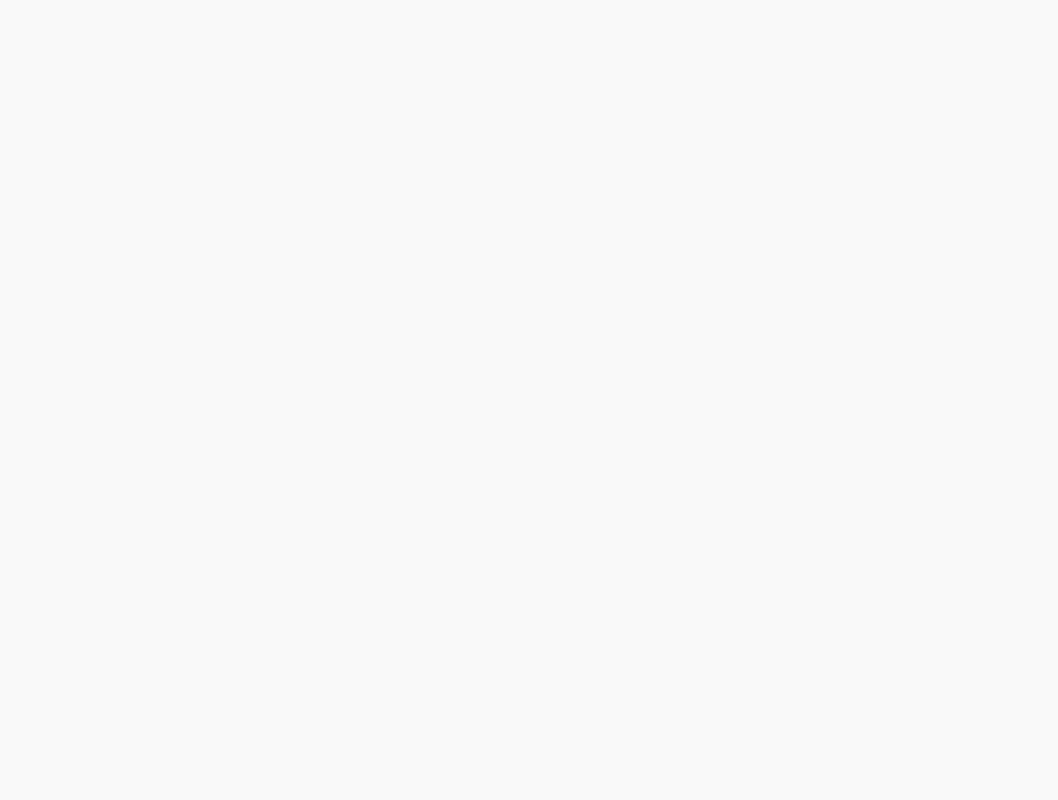
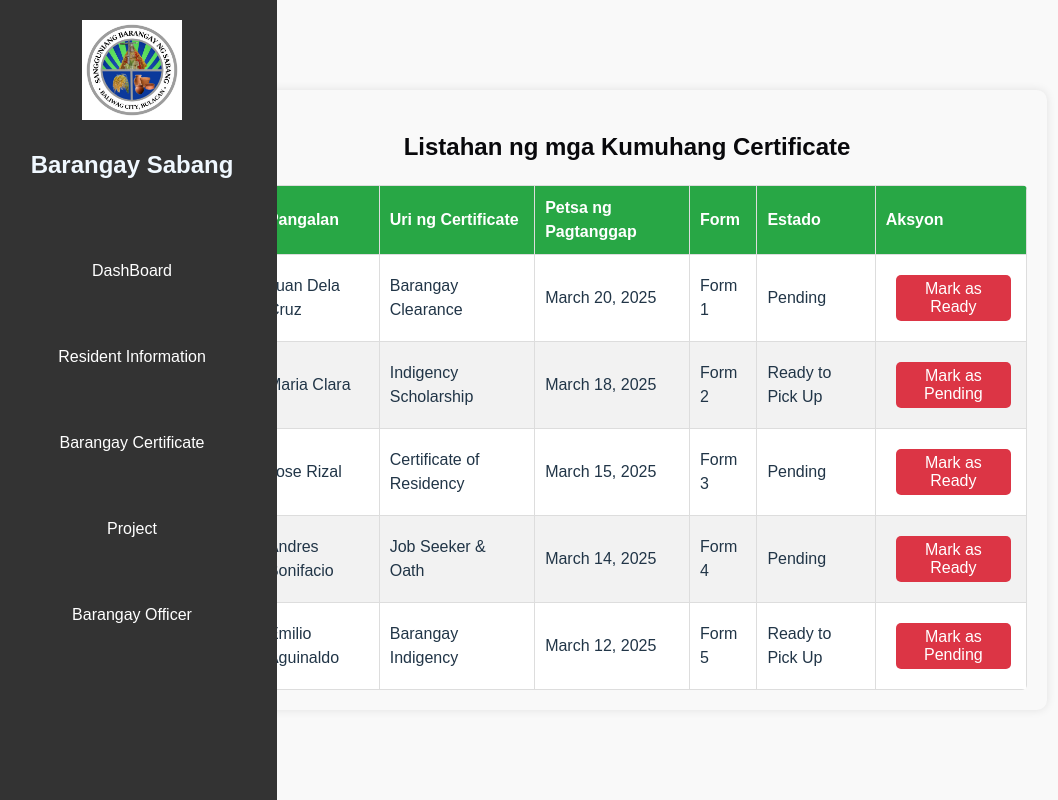
Before and after one commit to Clarenceee00/barangay_management, a React (Vite) app in the folder sabang_management/frontend/: page /barangaycert in a window 1280 px wide. Before the commit this address had no page. Shown: the whole page, without its empty margins (13-1071 px from the left). Built offline with nearby package versions, Linux system fonts and the light colour scheme.

Commit message:
Project and Barangay cert

```diff
--- a/sabang_management/frontend/src/Admin/AdminStyle/Project.css
+++ b/sabang_management/frontend/src/Admin/AdminStyle/Project.css
@@ -3,6 +3,7 @@
     background-color: #f4f4f4;
     border-radius: 8px;
     box-shadow: 0 2px 10px rgba(0, 0, 0, 0.1);
+    width: 600px;
   }
 
   h1 {
--- /dev/null
+++ b/sabang_management/frontend/src/Admin/BarangayCertificateForm/BarangayCert.jsx
@@ -0,0 +1,107 @@
+import React, { useState } from 'react';
+import Sidebar from '../COM/Sidevar/Sidebar';
+
+const BarangayCert = () => {
+    const [certificates, setCertificates] = useState([
+      { id: 1, name: "Juan Dela Cruz", certificate: "Barangay Clearance", date: "March 20, 2025", status: "Pending", form: "Form 1" },
+      { id: 2, name: "Maria Clara", certificate: "Indigency Scholarship", date: "March 18, 2025", status: "Ready to Pick Up", form: "Form 2" },
+      { id: 3, name: "Jose Rizal", certificate: "Certificate of Residency", date: "March 15, 2025", status: "Pending", form: "Form 3" },
+      { id: 4, name: "Andres Bonifacio", certificate: "Job Seeker & Oath", date: "March 14, 2025", status: "Pending", form: "Form 4" },
+      { id: 5, name: "Emilio Aguinaldo", certificate: "Barangay Indigency", date: "March 12, 2025", status: "Ready to Pick Up", form: "Form 5" }
+    ]);
+
+    const toggleStatus = (id) => {
+      setCertificates(certificates.map(cert =>
+        cert.id === id ? { ...cert, status: cert.status === "Pending" ? "Ready to Pick Up" : "Pending" } : cert
+      ));
+    };
+
+    return (
+      <>
+      <Sidebar />
+      <div className="container">
+        <h2>Listahan ng mga Kumuhang Certificate</h2>
+        <table>
+          <thead>
+            <tr>
+              <th>#</th>
+              <th>Pangalan</th>
+              <th>Uri ng Certificate</th>
+              <th>Petsa ng Pagtanggap</th>
+              <th>Form</th>
+              <th>Estado</th>
+              <th>Aksyon</th>
+            </tr>
+          </thead>
+          <tbody>
+            {certificates.map((cert, index) => (
+              <tr key={cert.id}>
+                <td>{index + 1}</td>
+                <td>{cert.name}</td>
+                <td>{cert.certificate}</td>
+                <td>{cert.date}</td>
+                <td>{cert.form}</td>
+                <td>{cert.status}</td>
+                <td>
+                  <button onClick={() => toggleStatus(cert.id)} className={cert.status === "Pending" ? "pending" : "ready"}>
+                    {cert.status === "Pending" ? "Mark as Ready" : "Mark as Pending"}
+                  </button>
+                </td>
+              </tr>
+            ))}
+          </tbody>
+        </table>
+
+        <style>
+          {`
+            .container {
+              max-width: 800px;
+              margin: auto;
+              padding: 20px;
+              background: #f9f9f9;
+              border-radius: 10px;
+              box-shadow: 0 0 10px rgba(0, 0, 0, 0.1);
+              text-align: center;
+            }
+            table {
+              width: 100%;
+              border-collapse: collapse;
+              margin-top: 20px;
+            }
+            th, td {
+              border: 1px solid #ddd;
+              padding: 10px;
+              text-align: left;
+            }
+            th {
+              background: #28a745;
+              color: white;
+            }
+            tr:nth-child(even) {
+              background: #f2f2f2;
+            }
+            button {
+              padding: 5px 10px;
+              border: none;
+              border-radius: 5px;
+              cursor: pointer;
+              color: white;
+            }
+            .pending {
+              background: red;
+            }
+            .ready {
+              background: green;
+            }
+          `}
+        </style>
+      </div>
+      </>
+    );
+  };
+
+
+
+
+
+export default BarangayCert;
--- a/sabang_management/frontend/src/Admin/Barangayofficials/OfficialsTable.jsx
+++ b/sabang_management/frontend/src/Admin/Barangayofficials/OfficialsTable.jsx
@@ -69,5 +69,4 @@ const OfficialsTable = () => {
     </>
   );
 };
-
 export default OfficialsTable;
--- a/sabang_management/frontend/src/Admin/COM/Sidevar/Sidebar.jsx
+++ b/sabang_management/frontend/src/Admin/COM/Sidevar/Sidebar.jsx
@@ -1,6 +1,7 @@
 import React from "react";
 import { Link } from "react-router-dom";
 import "./Sidebar.css";
+
 
 const Sidebar = () => {
   return (
@@ -11,7 +12,7 @@ const Sidebar = () => {
       <ul>
          <li><Link to="">DashBoard</Link></li>
         <li><Link to="">Resident Information</Link></li>
-        <li><Link to="">Barangay Certificate</Link></li>
+        <li><Link to="/barangaycert">Barangay Certificate</Link></li>
         <li><Link to="/project">Project</Link></li>
         <li><Link to="/official">Barangay Officer</Link></li>
 
--- a/sabang_management/frontend/src/Admin/Modules/Project.jsx
+++ /dev/null
@@ -1,39 +0,0 @@
-import React from 'react'
-import Sidebar from '../COM/Sidevar/Sidebar';
-import ProjectUpload from './ProjectUpload/ProjectUpload';
-import '../AdminStyle/Project.css'
-
-
-
-export const Project = () => {
-
-  const projects = [
-    { name: 'Water Supply Improvement', status: 'Ongoing' },
-    { name: 'Community Health Program', status: 'Completed' },
-    { name: 'Road Repair', status: 'Upcoming' },
-  ];
-
-  return (
-    <>
-    <Sidebar/>
-    <div className="dashboard">
-      <h1>Barangay Management Project</h1>
-      <ProjectUpload />
-      <div className="projects">
-
-        <h2>Projects</h2>
-        <ul>
-          {projects.map((project, index) => (
-            <li key={index}>
-              {project.name} - <strong>{project.status}</strong>
-            </li>
-          ))}
-        </ul>
-      </div>
-    </div>
-
-
-    </>
-  )
-}
-export default Project;
--- a/sabang_management/frontend/src/Admin/Modules/ProjectUpload/ProjectUpload.jsx
+++ b/sabang_management/frontend/src/Admin/Modules/ProjectUpload/ProjectUpload.jsx
@@ -1,19 +1,47 @@
 import React, { useState } from 'react';
+import '../../AdminStyle/Project.css'
+import Sidebar from '../../COM/Sidevar/Sidebar';
 
 const ProjectUpload = () => {
   const [projectName, setProjectName] = useState('');
   const [projectStatus, setProjectStatus] = useState('Ongoing');
+  const [projectImage, setProjectImage] = useState(null); // State to hold the uploaded image
+  const [projects, setProjects] = useState([]); // State to hold the list of projects
+
+  const handleImageChange = (e) => {
+    const file = e.target.files[0];
+    if (file) {
+      const reader = new FileReader();
+      reader.onloadend = () => {
+        setProjectImage(reader.result); // Set the image as a base64 string
+      };
+      reader.readAsDataURL(file);
+    }
+  };
 
   const handleSubmit = (e) => {
     e.preventDefault();
-    // Dito mo ilalagay ang logic para sa pag-upload ng proyekto
-    console.log('Project Uploaded:', { projectName, projectStatus });
+
+    // Create a new project object
+    const newProject = {
+      name: projectName,
+      status: projectStatus,
+      image: projectImage, // Include the image in the project object
+    };
+
+    // Add the new project to the projects array
+    setProjects([...projects, newProject]);
+
     // Reset form
     setProjectName('');
     setProjectStatus('Ongoing');
+    setProjectImage(null); // Reset the image
   };
 
   return (
+<>
+    <Sidebar />
+    <div className='dashboard'>
       <form onSubmit={handleSubmit}>
         <h2>Upload Project</h2>
         <input
@@ -31,9 +59,30 @@ const ProjectUpload = () => {
           <option value="Completed">Completed</option>
           <option value="Upcoming">Upcoming</option>
         </select>
-      <input type="file" name="file"></input>
+        <input
+          type="file"
+          name="file"
+          accept="image/*"
+          onChange={handleImageChange}
+        />
         <button type="submit">Upload</button>
       </form>
+
+      <h2>Uploaded Projects</h2>
+      <ul>
+        {projects.length === 0 ? (
+          <li>Walang na-upload na proyekto.</li>
+        ) : (
+          projects.map((project, index) => (
+            <li key={index}>
+              <h3>{project.name} - {project.status}</h3>
+              {project.image && <img src={project.image} alt={project.name} style={{ width: '100px', height: '100px', objectFit: 'cover' }} />}
+            </li>
+          ))
+        )}
+      </ul>
+    </div>
+    </>
   );
 };
 
--- a/sabang_management/frontend/src/App.jsx
+++ b/sabang_management/frontend/src/App.jsx
@@ -9,11 +9,11 @@ import ScholarshipForm from "./components/pages/doc/ScholarshipForm";
 import BarangayClearance from "./components/pages/doc/BarangayClearance";
 import ResidencyForm from "./components/pages/doc/ResidencyForm";
 import Sidebar from "./Admin/COM/Sidevar/Sidebar.jsx";
-import Project from "./Admin/Modules/Project.jsx";
+import ProjectUpload from "./Admin/Modules/ProjectUpload/ProjectUpload.jsx";
 import OfficialsTable from "./Admin/Barangayofficials/OfficialsTable.jsx";
 import IndigencyForm from "./components/pages/doc/IndigencyForm.jsx";
 import OffSignUpForm from "./Admin/Barangayofficials/OfficialForm.jsx";
-
+import BarangayCert from "./Admin/BarangayCertificateForm/BarangayCert.jsx"
 
 
 
@@ -33,9 +33,10 @@ function App() {
         <Route path="/residency-form" element={<ResidencyForm />} />
         <Route path="/contact-us" element={<ContactUs />} />
         <Route path="/Sidebar" element={<Sidebar />} />
-        <Route path="/project" element={<Project />} />
+        <Route path="/project" element={<ProjectUpload />} />
        <Route path="/Official" element={<OfficialsTable/>} />
        <Route path="/offForm" element={< OffSignUpForm/>} />
+       <Route path="/barangaycert" element={< BarangayCert/>} />
 
 
 
--- a/sabang_management/frontend/src/components/pages/doc/BarangayClearance.jsx
+++ b/sabang_management/frontend/src/components/pages/doc/BarangayClearance.jsx
@@ -4,6 +4,7 @@ import "./Style/Design.css"
 function BarangayClearance({ onClick = "Submit" }) {
     return (
       <div className="form-container">
+        <img src="../../../assets/Icon.jpg" />
         <h2>Barangay Clearance</h2>
         <label>Name: <input type="text" /></label>
         <label>Birthday: <input type="date" /></label>
--- a/sabang_management/frontend/src/components/pages/doc/Style/Design.css
+++ b/sabang_management/frontend/src/components/pages/doc/Style/Design.css
@@ -41,6 +41,7 @@ label {
     font-weight: bold;
     display: flex;
     flex-direction: column;
+    text-align: center ;
 }
 
 input {
```
Also changed, not shown: 1 other file (tests, documents, lock files or other folders). Lines whose indentation alone changed are shown as unchanged.
